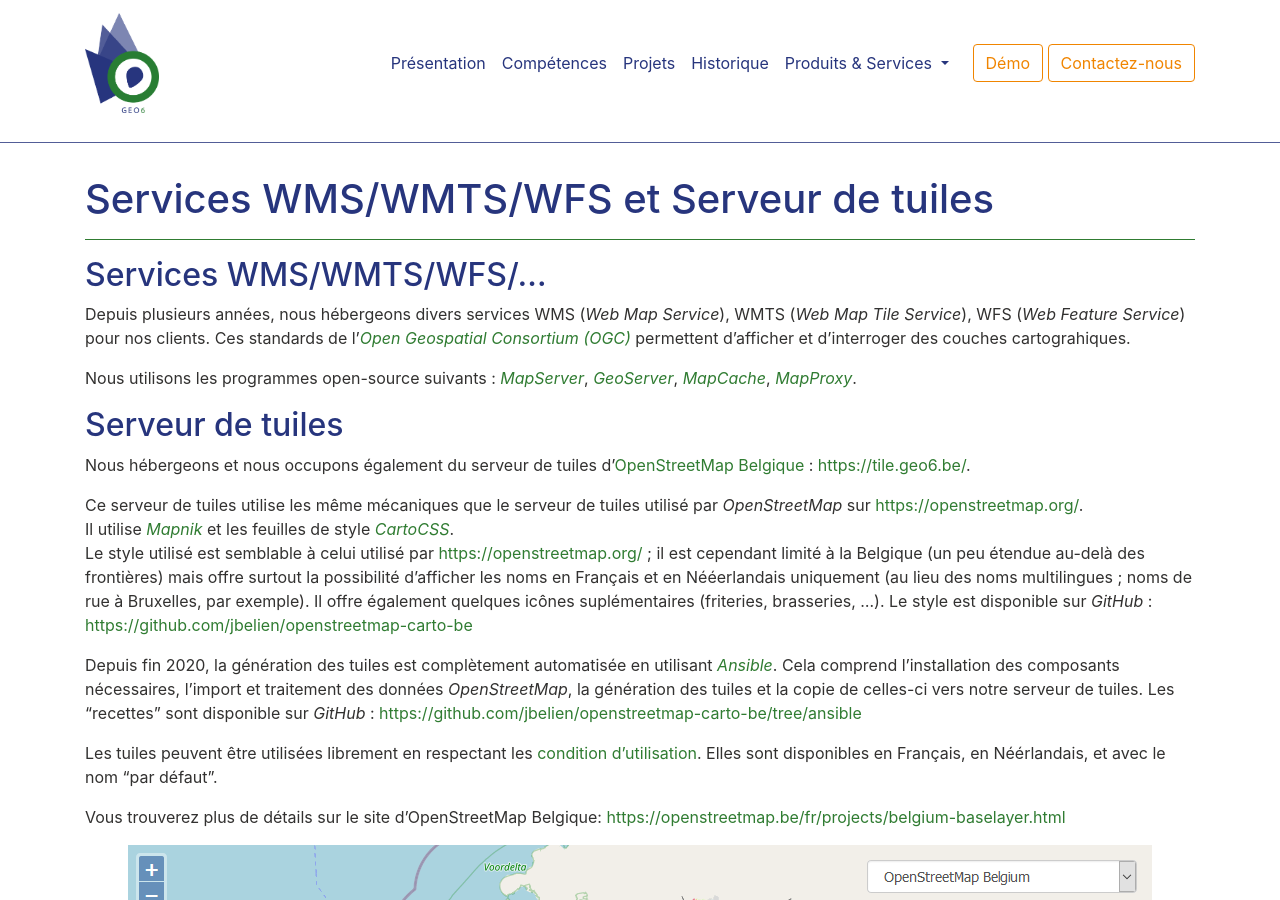
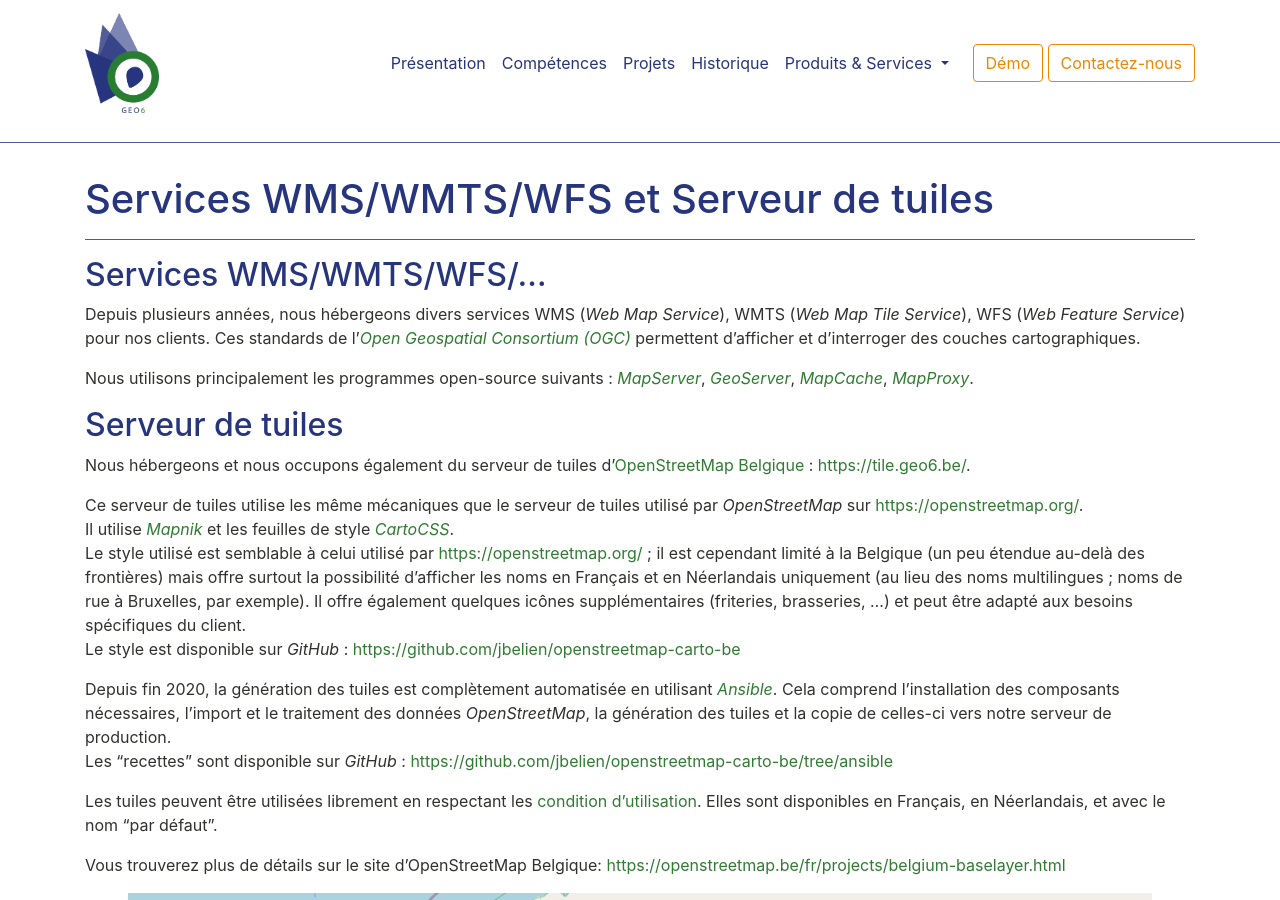
Before and after one commit to geo6/website, a Jekyll site: the page built from _products/tiles.fr.md, in a window 1280 px wide and 900 px high. Built offline with Jekyll 4.4.1, drawn with Linux system fonts in a browser that asks for light colours.

Commit message:
Update product pages
Co-authored-by: phellemans <39409634+phellemans@users.noreply.github.com>

```diff
--- a/_products/tiles.fr.md
+++ b/_products/tiles.fr.md
@@ -7,20 +7,22 @@ order: 3
 
 ## Services WMS/WMTS/WFS/...
 
-Depuis plusieurs années, nous hébergeons divers services WMS (*Web Map Service*), WMTS (*Web Map Tile Service*), WFS (*Web Feature Service*) pour nos clients. Ces standards de l'[*Open Geospatial Consortium (OGC)*](https://www.ogc.org/){: target="_blank"} permettent d'afficher et d'interroger des couches cartograhiques.
+Depuis plusieurs années, nous hébergeons divers services WMS (*Web Map Service*), WMTS (*Web Map Tile Service*), WFS (*Web Feature Service*) pour nos clients. Ces standards de l'[*Open Geospatial Consortium (OGC)*](https://www.ogc.org/){: target="_blank"} permettent d'afficher et d'interroger des couches cartographiques.
 
-Nous utilisons les programmes open-source suivants : [*MapServer*](https://mapserver.org/){: target="_blank"}, [*GeoServer*](http://geoserver.org/){: target="_blank"}, [*MapCache*](https://mapserver.org/mapcache/){: target="_blank"}, [*MapProxy*](https://mapproxy.org/){: target="_blank"}.
+Nous utilisons principalement les programmes open-source suivants : [*MapServer*](https://mapserver.org/){: target="_blank"}, [*GeoServer*](http://geoserver.org/){: target="_blank"}, [*MapCache*](https://mapserver.org/mapcache/){: target="_blank"}, [*MapProxy*](https://mapproxy.org/){: target="_blank"}.
 
 ## Serveur de tuiles
 Nous hébergeons et nous occupons également du serveur de tuiles d'[OpenStreetMap Belgique](https://openstreetmap.be/){: target="_blank"} : <https://tile.geo6.be/>{: target="_blank"}.
 
 Ce serveur de tuiles utilise les même mécaniques que le serveur de tuiles utilisé par *OpenStreetMap* sur <https://openstreetmap.org/>{: target="_blank"}.
 Il utilise [*Mapnik*](https://mapnik.org/){: target="_blank"} et les feuilles de style [*CartoCSS*](https://github.com/mapbox/carto){: target="_blank"}.
-Le style utilisé est semblable à celui utilisé par <https://openstreetmap.org/> ; il est cependant limité à la Belgique (un peu étendue au-delà des frontières) mais offre surtout la possibilité d'afficher les noms en Français et en Nééerlandais uniquement (au lieu des noms multilingues ; noms de rue à Bruxelles, par exemple). Il offre également quelques icônes suplémentaires (friteries, brasseries, ...). Le style est disponible sur *GitHub* : <https://github.com/jbelien/openstreetmap-carto-be>{: target="_blank"}
+Le style utilisé est semblable à celui utilisé par <https://openstreetmap.org/> ; il est cependant limité à la Belgique (un peu étendue au-delà des frontières) mais offre surtout la possibilité d'afficher les noms en Français et en Néerlandais uniquement (au lieu des noms multilingues ; noms de rue à Bruxelles, par exemple). Il offre également quelques icônes supplémentaires (friteries, brasseries, ...) et peut être adapté aux besoins spécifiques du client.
+Le style est disponible sur *GitHub* : <https://github.com/jbelien/openstreetmap-carto-be>{: target="_blank"}
 
-Depuis fin 2020, la génération des tuiles est complètement automatisée en utilisant [*Ansible*](https://www.ansible.com/){: target="_blank"}. Cela comprend l'installation des composants nécessaires, l'import et traitement des données *OpenStreetMap*, la génération des tuiles et la copie de celles-ci vers notre serveur de tuiles. Les "recettes" sont disponible sur *GitHub* : <https://github.com/jbelien/openstreetmap-carto-be/tree/ansible>{: target="_blank"}
+Depuis fin 2020, la génération des tuiles est complètement automatisée en utilisant [*Ansible*](https://www.ansible.com/){: target="_blank"}. Cela comprend l'installation des composants nécessaires, l'import et le traitement des données *OpenStreetMap*, la génération des tuiles et la copie de celles-ci vers notre serveur de production.
+Les "recettes" sont disponible sur *GitHub* : <https://github.com/jbelien/openstreetmap-carto-be/tree/ansible>{: target="_blank"}
 
-Les tuiles peuvent être utilisées librement en respectant les [condition d'utilisation](https://github.com/jbelien/openstreetmap-carto-be/wiki/Politique-d'utilisation-des-tuiles){: target="_blank"}. Elles sont disponibles en Français, en Néérlandais, et avec le nom "par défaut".
+Les tuiles peuvent être utilisées librement en respectant les [condition d'utilisation](https://github.com/jbelien/openstreetmap-carto-be/wiki/Politique-d'utilisation-des-tuiles){: target="_blank"}. Elles sont disponibles en Français, en Néerlandais, et avec le nom "par défaut".
 
 Vous trouverez plus de détails sur le site d'OpenStreetMap Belgique: <https://openstreetmap.be/fr/projects/belgium-baselayer.html>{: target="_blank"}
 
```
Also changed, not shown: _products/address.fr.md (+5 -5 lines), _products/inventory.fr.md (+3 -3 lines), _products/mapper.fr.md (+5 -5 lines).
